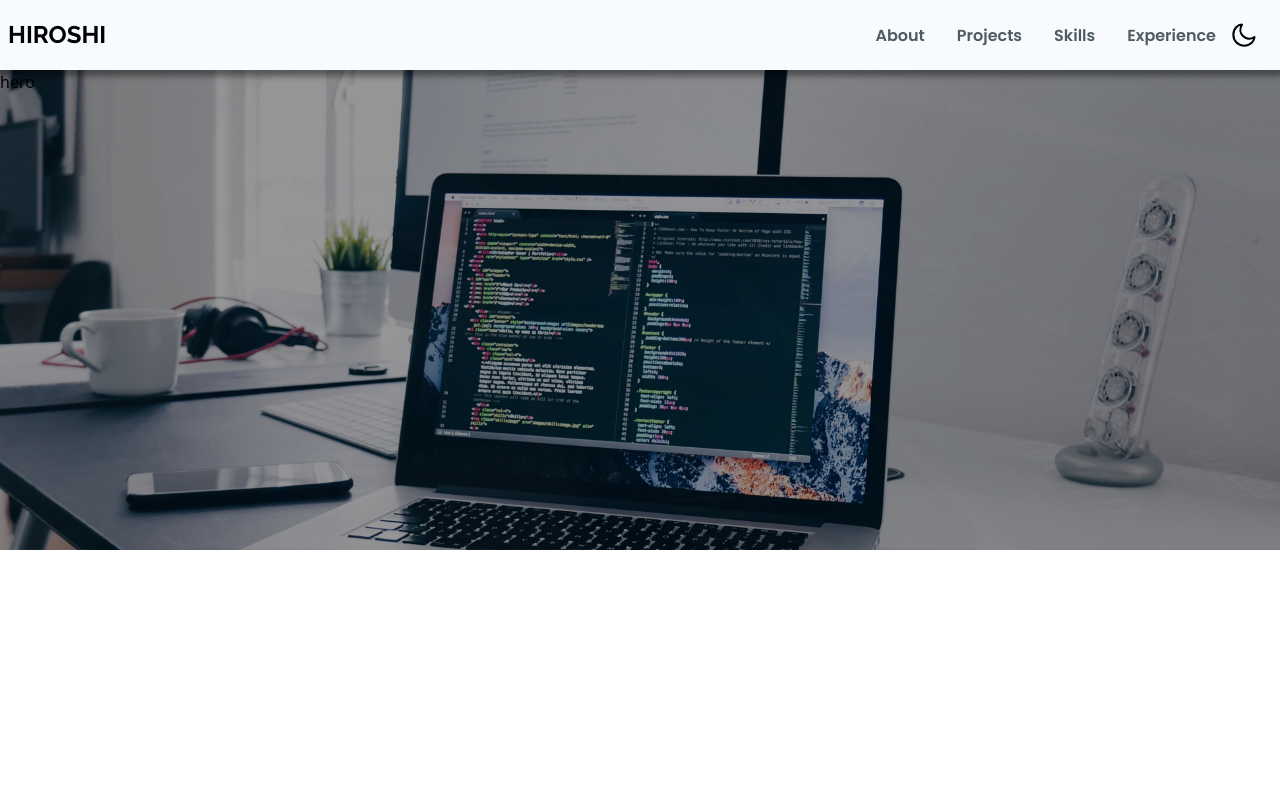
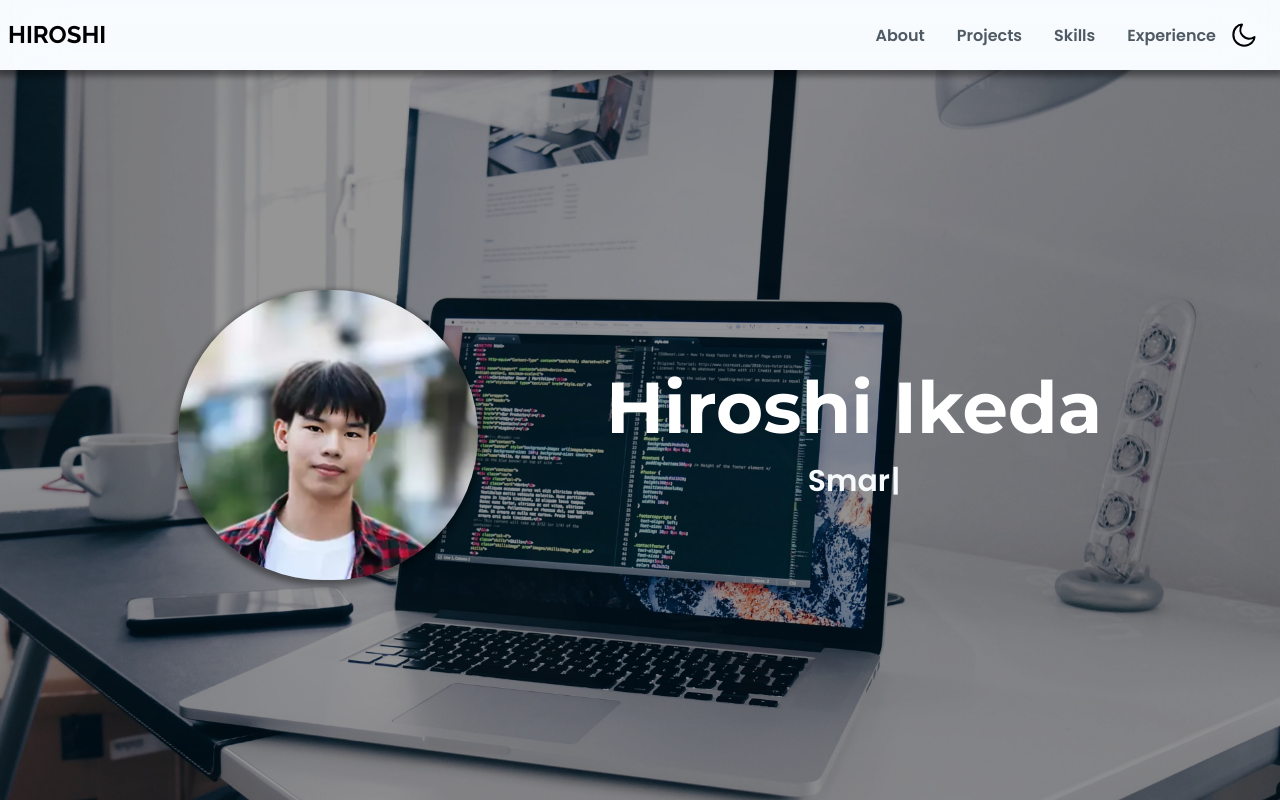
Before and after one commit to konan-5/portfolio, a React (Vite) app: page / in a window 1280 px wide. Built offline with nearby package versions, Linux system fonts and the light colour scheme.

Commit message:
Add role in hero page

```diff
--- a/package.json
+++ b/package.json
@@ -12,7 +12,8 @@
   "dependencies": {
     "react": "^18.2.0",
     "react-dom": "^18.2.0",
-    "swiper": "^11.0.6"
+    "swiper": "^11.0.6",
+    "typewriter-effect": "^2.21.0"
   },
   "devDependencies": {
     "@types/react": "^18.2.43",
--- a/src/pages/Hero.tsx
+++ b/src/pages/Hero.tsx
@@ -1,10 +1,36 @@
 import React from 'react'
 import EffectBackground from '../components/EffectBackground';
+import heroImage from '../assets/hero-image.png'
+import TypeWriter from 'typewriter-effect'
 
 const Hero: React.FC = () => {
     return (
-        <section id='hero' className='bg-white relative h-[60vh]'>
-            <div className='absolute z-20'>hero</div>
+        <section id='hero' className='bg-white relative h-[calc(100vh-70px)]'>
+            <div className='absolute z-20 h-full w-full'>
+                <div className='h-full container gap-10 md:gap-20 lg:gap-32 mx-auto flex flex-col md:flex-row justify-center items-center'>
+                    <div className='shadow-[0_3px_6px_3px_rgba(0,0,0,0.4)] rounded-full w-[200px] md:w-[250px] lg:w-[300px]'>
+                        <img src={heroImage} className='rounded-full'></img>
+                    </div>
+                    <div className=''>
+                        <h1 className='text-white text-4xl md:text-5xl lg:text-7xl font-bold font-mont text-center md:text-left'>Hiroshi Ikeda</h1>
+                        <h2 className='mt-5 text-2xl md:text-3xl text-secondary text-center font-semibold font-popp'>
+                            <TypeWriter
+                                options={{
+                                    strings: [
+                                        'Frontend Developer',
+                                        'Smart contract Engineer',
+                                        'Full Stack Developer',
+                                    ],
+                                    autoStart: true,
+                                    loop: true,
+                                    deleteSpeed: 10,
+                                    delay: 120,
+                                }}
+                            />
+                        </h2>
+                    </div>
+                </div>
+            </div>
             <EffectBackground />
         </section>
     )
--- a/tailwind.config.js
+++ b/tailwind.config.js
@@ -7,17 +7,18 @@ export default {
   darkMode: 'class',
   theme: {
     extend: {
-      fontFamily:{
-        'rale':['Raleway', 'sans-serif'],
-        'popp':['Poppins', 'sans-serif']
+      fontFamily: {
+        'mont': ['Montserrat', 'sans-serif'],
+        'rale': ['Raleway', 'sans-serif'],
+        'popp': ['Poppins', 'sans-serif']
       },
       colors: {
         'primary': '#3498db',
-        'secondary':'#f7fbfe',
+        'secondary': '#f7fbfe',
         'gray': '#384046',
-        'gray-light':'#4f5a62',
-        'grey':'#131723',
-        'grey-light':'#f1f1f1'
+        'gray-light': '#4f5a62',
+        'grey': '#131723',
+        'grey-light': '#f1f1f1'
       }
     },
   },
```
Also changed, not shown: src/assets/hero-image.png (added), 1 other file (tests, documents, lock files or other folders).
